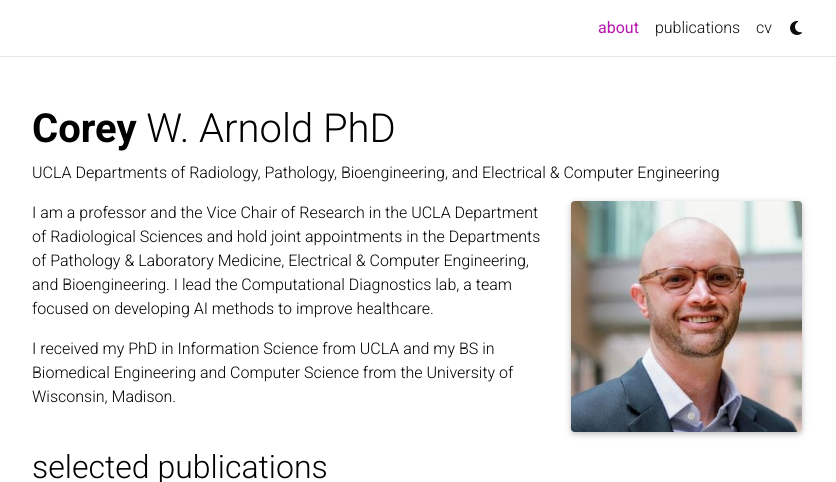
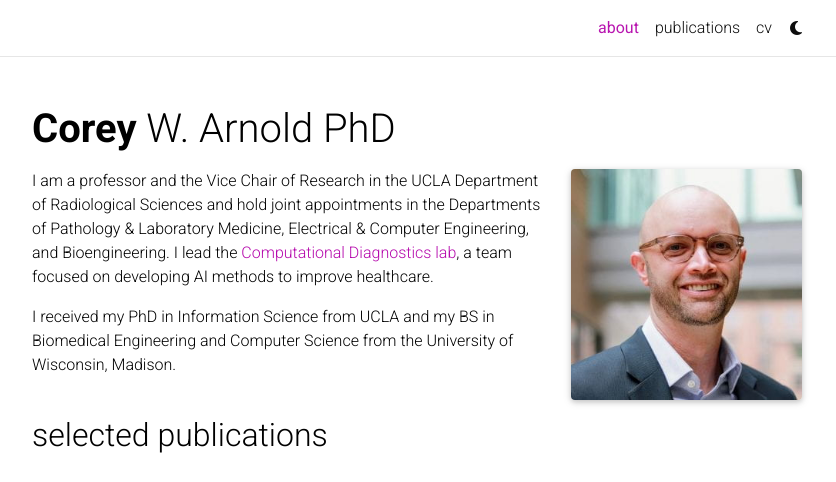
Before and after one commit to cwellsarnold/cwellsarnold.github.io, a Jekyll site: the page built from _pages/about.md, in a window 1280 px wide, cut to the strip 0-482 px from the top of the page. Shown: the whole strip, without its empty margins (223-1059 px from the left). Built offline with Jekyll 4.4.1, drawn with Linux system fonts in a browser that asks for light colours; full-size pictures stand in for the smaller copies a plugin makes; comment, search, counter and statistics services are not loaded; a style sheet for code colours, icons or effects is not loaded.

Commit message:
Update about.md

```diff
--- a/_pages/about.md
+++ b/_pages/about.md
@@ -2,7 +2,7 @@
 layout: about
 title: about
 permalink: /
-subtitle: UCLA Departments of Radiology, Pathology, Bioengineering, and Electrical & Computer Engineering
+subtitle: #
 
 profile:
   align: right
@@ -16,6 +16,6 @@
 social: true  # includes social icons at the bottom of the page
 ---
 
-I am a professor and the Vice Chair of Research in the UCLA Department of Radiological Sciences and hold joint appointments in the Departments of Pathology & Laboratory Medicine, Electrical & Computer Engineering, and Bioengineering. I lead the Computational Diagnostics lab, a team focused on developing AI methods to improve healthcare.
+I am a professor and the Vice Chair of Research in the UCLA Department of Radiological Sciences and hold joint appointments in the Departments of Pathology & Laboratory Medicine, Electrical & Computer Engineering, and Bioengineering. I lead the <a href="https://cdx.seas.ucla.edu">Computational Diagnostics lab</a>, a team focused on developing AI methods to improve healthcare.
 
 I received my PhD in Information Science from UCLA and my BS in Biomedical Engineering and Computer Science from the University of Wisconsin, Madison.
```
